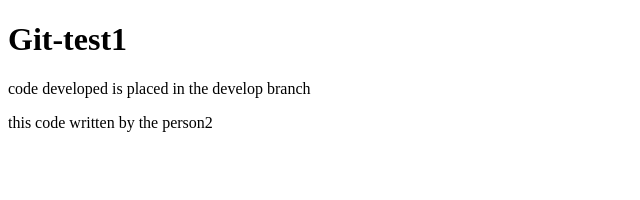
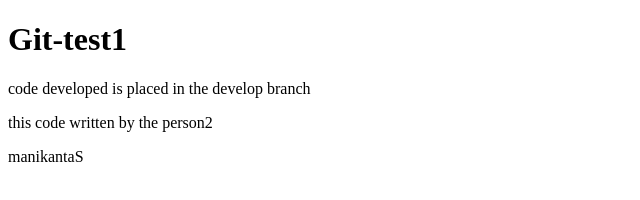
Before and after one commit to raavimanikanta/git-test1, a plain HTML site: page index.html in a window 1280 px wide. Shown: the whole page, without its empty margins (0-640 px from the left). Drawn offline with Linux system fonts and the light colour scheme.

Commit message:
again chenges

```diff
--- a/index.html
+++ b/index.html
@@ -10,5 +10,6 @@
     <h1>Git-test1</h1>
     <p>code developed is placed in the develop branch</p>
 <p> this code written by the person2</p>
+manikantaS
 </body>
 </html>
```
